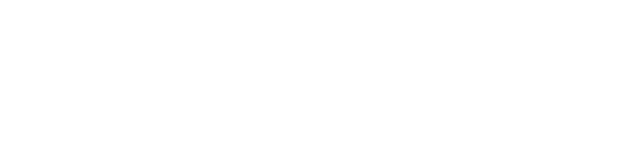
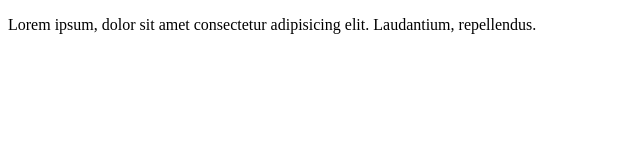
Before and after one commit to Otmaromiguel/IIAA-Landing-Page, a plain HTML site: page LandingPage/Prueba.html in a window 1280 px wide. Shown: the whole page, without its empty margins (0-640 px from the left). Drawn offline with Linux system fonts and the light colour scheme.

Commit message:
Segundo Cambio

```diff
--- a/LandingPage/Prueba.html
+++ b/LandingPage/Prueba.html
@@ -7,6 +7,12 @@
     <title>IIAA Training</title>
 </head>
 <body>
+   <!--Navbar-->
+<div>
+<p>Lorem ipsum, dolor sit amet consectetur adipisicing elit. Laudantium, repellendus.</p>
+
+</div>
+
 
 </body>
 </html>
```
